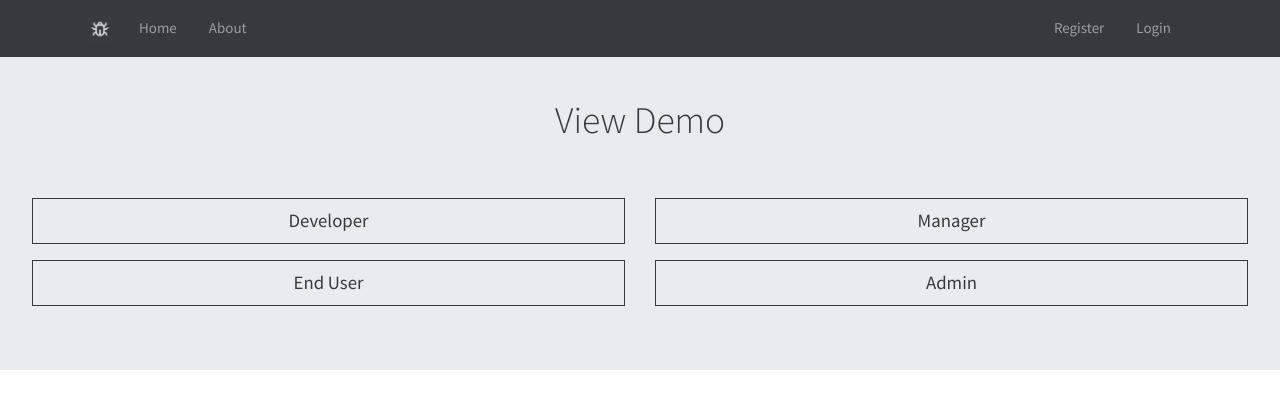
After one commit to AnirudhGowdar/issue-tracker, a Django app: page /demo in a window 1280 px wide. The commit adds this page. Shown: the top 409 px of the page. Run offline with Django 3.2, Linux system fonts and the light colour scheme; some libraries are stand-ins or nearby versions.

Commit message:
Update UI

```diff
--- a/home/urls.py
+++ b/home/urls.py
@@ -6,5 +6,6 @@ app_name = 'home'
 
 urlpatterns = [
     path('', views.index, name='index'),
-    path('about', views.about, name='about')
+    path('about', views.about, name='about'),
+    path('demo', views.demo, name='demo')
 ]
--- a/home/views.py
+++ b/home/views.py
@@ -1,5 +1,7 @@
+from django.contrib import auth, messages
+from django.contrib.auth import authenticate
 from django.http import request
-from django.shortcuts import render
+from django.shortcuts import redirect, render
 
 
 def index(request):
@@ -8,3 +10,43 @@ def index(request):
 
 def about(request):
     return render(request, 'home/about.html')
+
+
+def demo(request):
+    if request.user.is_authenticated:
+        messages.error(request, 'You are already logged in')
+        return redirect('accounts:dashboard')
+    elif request.method == 'POST':
+        if 'Manager' in request.POST:
+            user = authenticate(username='Manager', password='DemoMgr123@#')
+            auth.login(request, user)
+            messages.success(
+                request, f"You are now logged in as Project Manager")
+            return redirect('accounts:dashboard')
+        elif 'Developer' in request.POST:
+            user = authenticate(username='Developer', password='DemoDvl123@#')
+            auth.login(request, user)
+            messages.success(
+                request, f"You are now logged in as Developer")
+            return redirect('accounts:dashboard')
+        elif 'Admin' in request.POST:
+            user = authenticate(username='Admin', password='Admin123@#')
+            auth.login(request, user)
+            messages.success(
+                request, f"You are now logged in as Admin")
+            return redirect('accounts:dashboard')
+        elif 'EndUser' in request.POST:
+            user = authenticate(username='EndUser', password='EUsr123@#')
+            auth.login(request, user)
+            messages.success(
+                request, f"You are now logged in as the End User")
+            return redirect('accounts:dashboard')
+    return render(request, 'home/demo.html')
+
+
+def handle404(request, exception):
+    return render(request, template_name="404.html", status=404)
+
+
+def handle403(request, exception):
+    return render(request, template_name="403.html", status=403)
--- a/projects/views.py
+++ b/projects/views.py
@@ -39,7 +39,7 @@ def index(request):
 
 @login_required(login_url='/accounts/login')
 def details(request, project_id):
-    tickets=[]
+    tickets = []
     user = request.user
     project = Project.objects.get(pk=project_id)
     tic = Ticket.objects.all()
@@ -109,4 +109,4 @@ def delete(request, project_id):
         project.delete()
         return redirect('accounts:dashboard')
     else:
-        return render(request, 'home/error.html')
+        return HttpResponseForbidden()
--- a/templates/home/about.html
+++ b/templates/home/about.html
@@ -2,8 +2,9 @@
 {% block content %}
 {% load static %}
 <body class="about">
-    <div><i>
+    <div>
         <h1 class="display-4 my-4">About Issue Tracker</h1>
+        <hr/>
         <p class="display-4 " style="font-size: 20pt;color: black ;">
             Issue Tracker is an application to track issues or errors in software. Issue Tracker uses a ticketing system
             to record bugs or other issues in the software development process on a per-project basis. It implements
@@ -12,7 +13,7 @@
         <p class="display-4 " style="font-size: 20pt;color: black ;">
             The application was built using Django framework and Python with an SQLite database. Development was completed with
             Visual Studio Code .<br><br>
-            Bug Tracker has four roles that users can be assigned to.
+            Bug Tracker has four roles that users can be assigned to:
             <ul class="left-align-text" style="font-size: 20pt;color: black ;">
                 <li>End User</li>
                 <ul>
@@ -65,7 +66,6 @@
                 <li>Resolved</li>
             </ul>
         </ul>
-        </i>
     </div>
 </body>
 {% endblock %}
--- /dev/null
+++ b/templates/home/demo.html
@@ -0,0 +1,26 @@
+{% extends 'base.html' %}
+{% block content %}
+{% load static %}
+<div class="jumbotron mt-n4">
+    <h1><center>View Demo</center></h1>
+    <form method="POST" action="{% url 'home:demo' %}">
+        {% csrf_token %}
+        <div class="row">
+            <div class="col-sm-6">
+                <input class="btn btn-outline-secondary btn-lg btn-block mt-5" type="submit" name="Developer" value="Developer" />
+            </div>
+            <div class="col-sm-6">
+                <input class="btn btn-outline-secondary btn-lg btn-block mt-5" type="submit" name="Manager" value="Manager" />
+            </div>
+        </div>
+        <div class="row">
+            <div class="col-sm-6">
+                <input class="btn btn-outline-secondary btn-lg btn-block mt-3" type="submit" name="EndUser" value="End User" />
+            </div>
+            <div class="col-sm-6">
+                <input class="btn btn-outline-secondary btn-lg btn-block mt-3" type="submit" name="Admin" value="Admin" />
+            </div>
+        </div>
+    </form6
+</div>
+{% endblock %}
--- a/templates/home/index.html
+++ b/templates/home/index.html
@@ -3,9 +3,9 @@
 {% load static %}
 
 <body class="background">
-    <div class="jumbotron">
-        <h1 class="display-3 center-align-text text-light">Issue Tracker</h1>
-        <p class="lead center-align-text text-light font-italic">
+    <div class="jumbotron index-jumbotron">
+        <h1 class="display-3 center-align-text text-light" style="font-size: 55pt;">Issue Tracker</h1>
+        <p class="lead center-align-text text-light" style="font-size: 20pt;">
             Issue Tracker is a web application for tracking bugs and feature requests of a project.
             Issue Tracker uses a ticketing system to record bugs or other issues in the software development process on a per-project basis.
             It implements user- and role-level security to ensure only authorized users can access tickets and projects.
--- a/tickets/views.py
+++ b/tickets/views.py
@@ -106,7 +106,7 @@ def delete(request, ticket_id):
         ticket.delete()
         return redirect('accounts:dashboard')
     else:
-        return render(request, 'home/error.html')
+        return HttpResponseForbidden()
 
 
 @login_required(login_url='/accounts/login')
@@ -127,7 +127,7 @@ def addpriority(request):
             context={'form': form}
         )
     else:
-        return render(request, 'home/error.html')
+        return HttpResponseForbidden()
 
 
 @login_required(login_url='/accounts/login')
@@ -148,4 +148,4 @@ def addtype(request):
             context={'form': form}
         )
     else:
-        return render(request, 'home/error.html')
+        return HttpResponseForbidden()
--- a/tracker/settings.py
+++ b/tracker/settings.py
@@ -28,7 +28,8 @@ SECRET_KEY = DJANGO_SECRET_KEY
 # SECURITY WARNING: don't run with debug turned on in production!
 DEBUG = True
 
-ALLOWED_HOSTS = []
+ALLOWED_HOSTS = [
+]
 
 
 # Application definition
--- a/tracker/static/css/default.css
+++ b/tracker/static/css/default.css
@@ -17,8 +17,8 @@
 	background-repeat: no-repeat;
 	background-size: 100%;
 }
-.jumbotron {
-	background: rgba(122, 121, 121, 0.4);
+.index-jumbotron {
+	background: rgba(31, 30, 30, 0.676);
 }
 .about {
 	background-color: aliceblue;
--- a/tracker/urls.py
+++ b/tracker/urls.py
@@ -13,6 +13,8 @@ Including another URLconf
     1. Import the include() function: from django.urls import include, path
     2. Add a URL to urlpatterns:  path('blog/', include('blog.urls'))
 """
+from django.conf.urls import handler403, handler404
+from home import views
 from django.contrib import admin
 from django.urls import path, include
 
@@ -23,3 +25,6 @@ urlpatterns = [
     path('tickets/', include('tickets.urls')),
     path('admin/', admin.site.urls)
 ]
+
+handler404 = views.handle404
+handler403 = views.handle403
```
Also changed, not shown: accounts/views.py (+8 -7 lines), templates/403.html (added, +12 -0 lines), templates/404.html (added, +11 -0 lines).
